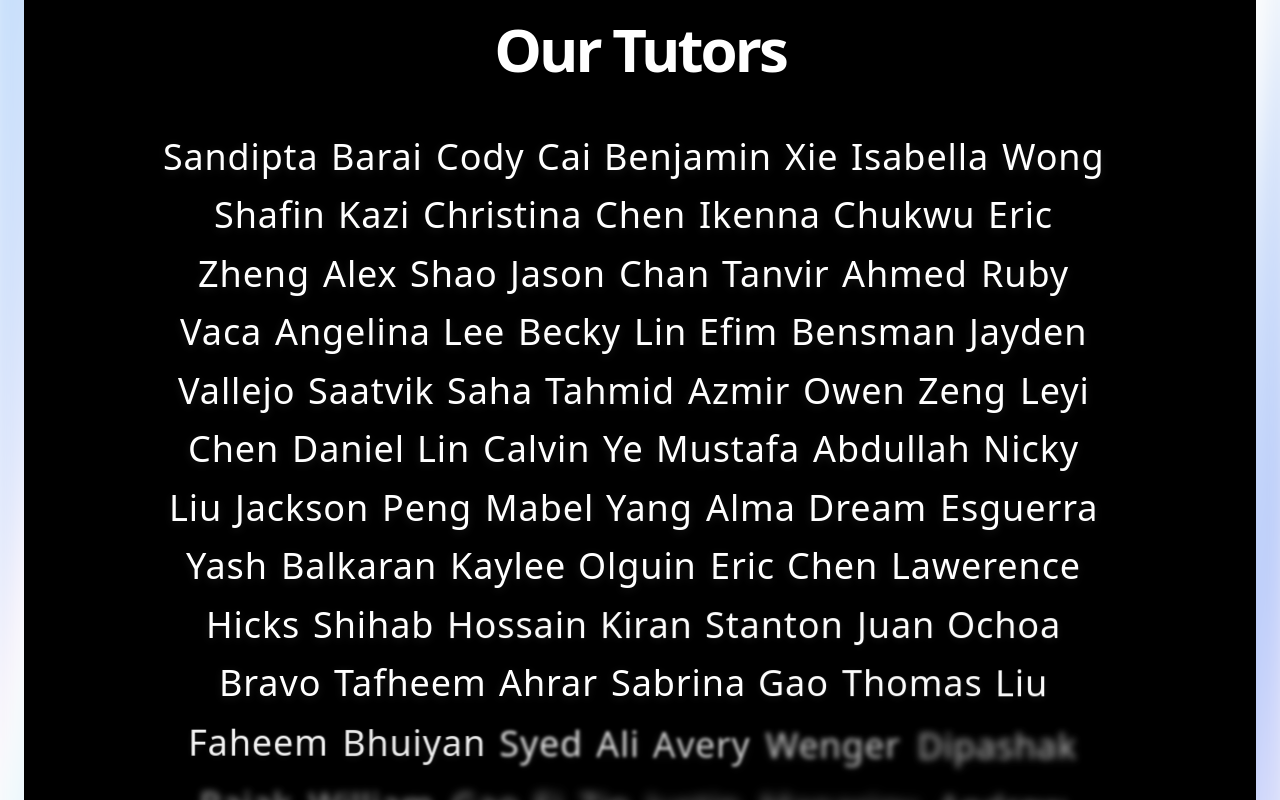
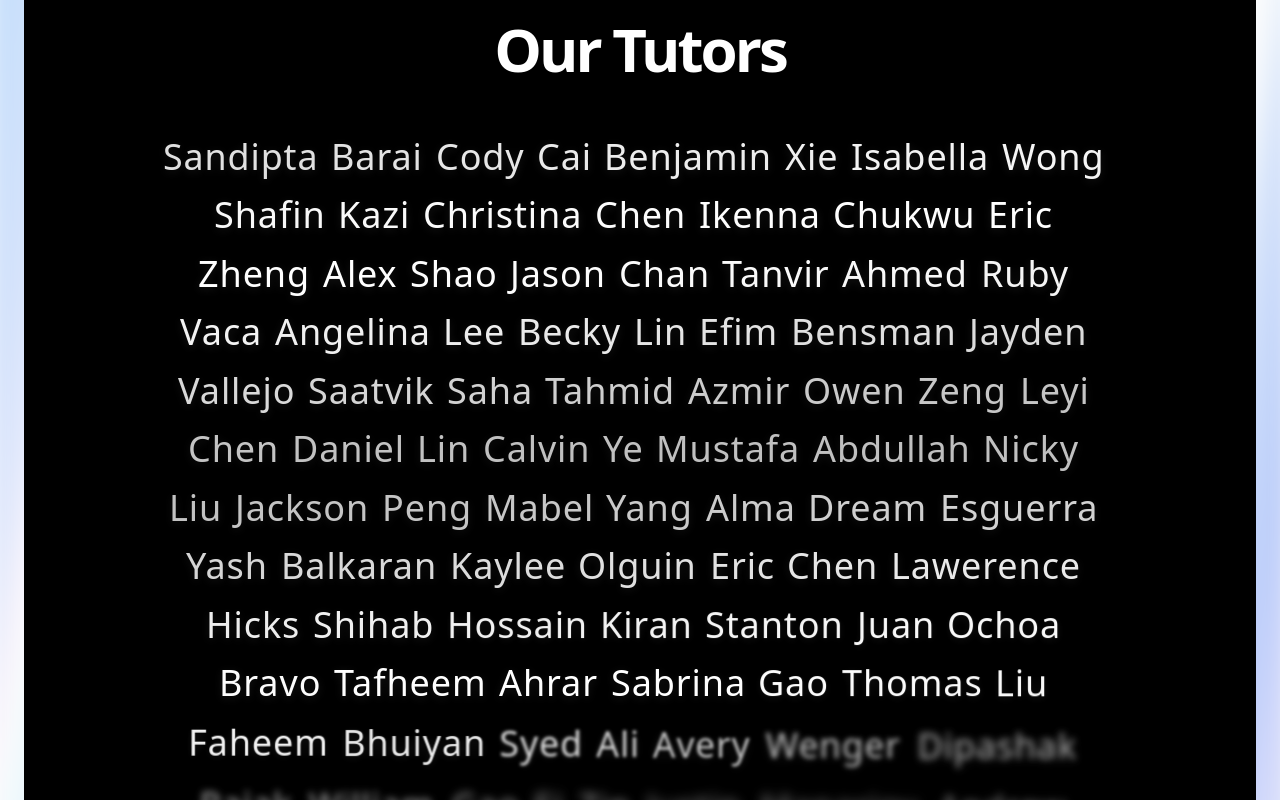
Before and after one commit to dlee08/sst-official-website, a Next.js app: page /about/team in a window 1280 px wide. Shown: the part 4480-5280 px from the top of the page. Built offline with nearby package versions, Linux system fonts and the light colour scheme.

Commit message:
Change to parent satisfaction rating and add gradient colors to tutor names

```diff
--- a/components/ui/blur-text-animation.tsx
+++ b/components/ui/blur-text-animation.tsx
@@ -90,12 +90,23 @@ export default function BlurTextAnimation({
   return (
     <div className={`flex items-center justify-center ${className}`}>
       <div className="text-center max-w-5xl px-8">
-        <p className={`${textColor} ${fontSize} ${fontFamily} font-light leading-relaxed tracking-wide`}>
-          {textWords.map((word, index) => (
+        <p className={`${fontSize} ${fontFamily} font-light leading-relaxed tracking-wide`}>
+          {textWords.map((word, index) => {
+            // Create gradient effect from white to silver
+            const totalWords = textWords.length;
+            const progress = index / totalWords;
+
+            // Oscillate between white (255) and silver (192) creating waves
+            const waveEffect = Math.sin(progress * Math.PI * 4) * 0.5 + 0.5; // 0 to 1
+            const brightness = 192 + (255 - 192) * waveEffect; // 192 to 255
+            const rgb = `rgb(${brightness}, ${brightness}, ${brightness})`;
+
+            return (
               <span
                 key={index}
                 className={`inline-block transition-all ${isAnimating ? 'opacity-100' : 'opacity-0'}`}
                 style={{
+                  color: rgb,
                   transitionDuration: `${word.duration}s`,
                   transitionDelay: `${word.delay}s`,
                   transitionTimingFunction: 'cubic-bezier(0.25, 0.46, 0.45, 0.94)',
@@ -110,13 +121,14 @@ export default function BlurTextAnimation({
                   transformStyle: 'preserve-3d',
                   backfaceVisibility: 'hidden',
                   textShadow: isAnimating
-                  ? '0 2px 8px rgba(255,255,255,0.1)'
-                  : '0 0 40px rgba(255,255,255,0.4)'
+                    ? `0 2px 8px rgba(${brightness}, ${brightness}, ${brightness}, 0.1)`
+                    : `0 0 40px rgba(${brightness}, ${brightness}, ${brightness}, 0.4)`
                 }}
               >
                 {word.text}
               </span>
-          ))}
+            );
+          })}
         </p>
       </div>
     </div>
--- a/public/locales/en/common.json
+++ b/public/locales/en/common.json
@@ -37,7 +37,7 @@
           "students": "Students Served",
           "hours": "Volunteer Hours",
           "libraries": "NYC Libraries",
-          "satisfaction": "Student Satisfaction Rating"
+          "satisfaction": "Parent Satisfaction Rating"
         },
         "description": "Our most successful summer yet, with unprecedented growth across all metrics. The 96% satisfaction rating reflects our commitment to quality, personalized tutoring that truly makes a difference in students' lives."
       },
--- a/public/locales/es/common.json
+++ b/public/locales/es/common.json
@@ -37,7 +37,7 @@
           "students": "Estudiantes Servidos",
           "hours": "Horas de Voluntariado",
           "libraries": "Bibliotecas de NYC",
-          "satisfaction": "Calificación de Satisfacción Estudiantil"
+          "satisfaction": "Calificación de Satisfacción de los Padres"
         },
         "description": "Nuestro verano más exitoso hasta la fecha, con un crecimiento sin precedentes en todas las métricas. La calificación de satisfacción del 96% refleja nuestro compromiso con la tutoría personalizada de calidad que realmente hace una diferencia en las vidas de los estudiantes."
       },
--- a/public/locales/zh/common.json
+++ b/public/locales/zh/common.json
@@ -37,7 +37,7 @@
           "students": "服务的学生",
           "hours": "志愿者小时",
           "libraries": "纽约市图书馆",
-          "satisfaction": "学生满意度"
+          "satisfaction": "家长满意度"
         },
         "description": "这是我们迄今为止最成功的夏季，所有指标都实现了前所未有的增长。96% 的满意度反映了我们对优质个性化辅导的承诺，这真正改变了学生的生活。"
       },
```
Lines whose indentation alone changed are shown as unchanged.
